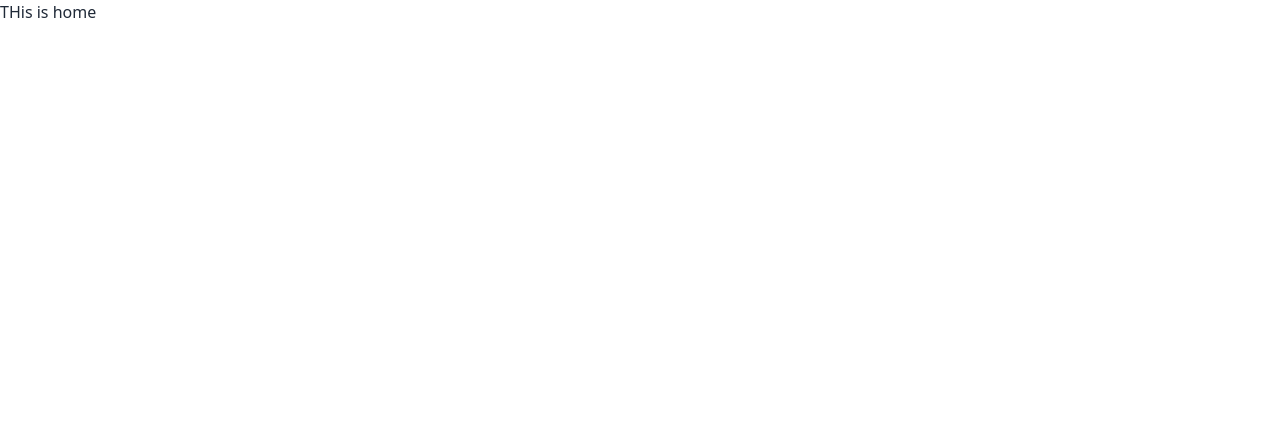
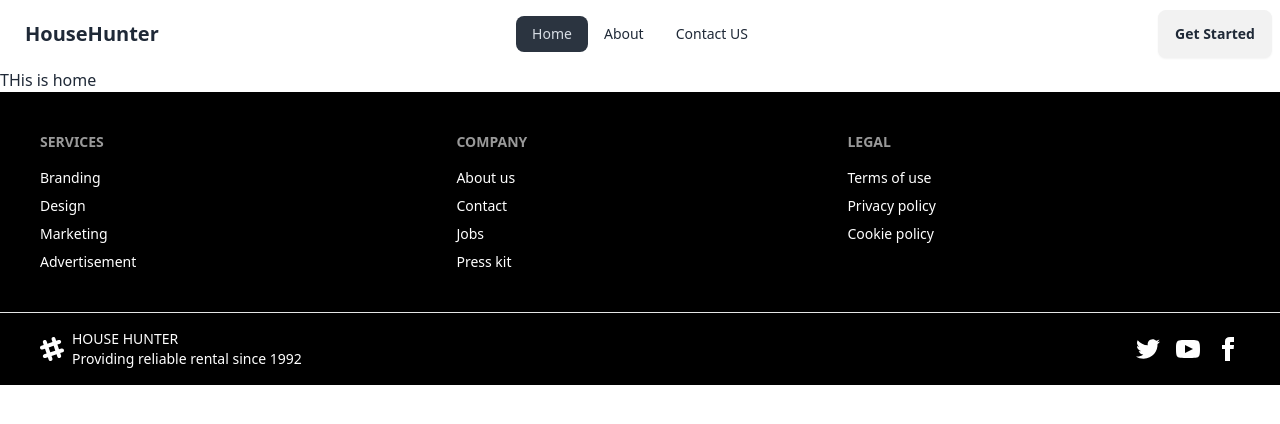
Before and after one commit to MdRehanAli/house-hunter, a React (Vite) app in the folder house-hunter-client/: page / in a window 1280 px wide. Shown: the top 424 px of the page. Built offline with nearby package versions, Linux system fonts and the light colour scheme.

Commit message:
Added Navbar and Footer

```diff
--- a/house-hunter-client/src/Layout/Main.jsx
+++ b/house-hunter-client/src/Layout/Main.jsx
@@ -1,10 +1,14 @@
 import { Outlet } from "react-router-dom";
+import Footer from "../Pages/Shared/Footer/Footer";
+import Navbar from "../Pages/Shared/Navbar/Navbar";
 
 
 const Main = () => {
     return (
         <div>
+            <Navbar></Navbar>
             <Outlet></Outlet>
+            <Footer></Footer>
         </div>
     );
 };
--- /dev/null
+++ b/house-hunter-client/src/Pages/Shared/Footer/Footer.jsx
@@ -0,0 +1,89 @@
+
+
+const Footer = () => {
+    return (
+        <div>
+            <footer className="footer bg-black text-white p-10">
+                <nav>
+                    <h6 className="footer-title">Services</h6>
+                    <a className="link link-hover">Branding</a>
+                    <a className="link link-hover">Design</a>
+                    <a className="link link-hover">Marketing</a>
+                    <a className="link link-hover">Advertisement</a>
+                </nav>
+                <nav>
+                    <h6 className="footer-title">Company</h6>
+                    <a className="link link-hover">About us</a>
+                    <a className="link link-hover">Contact</a>
+                    <a className="link link-hover">Jobs</a>
+                    <a className="link link-hover">Press kit</a>
+                </nav>
+                <nav>
+                    <h6 className="footer-title">Legal</h6>
+                    <a className="link link-hover">Terms of use</a>
+                    <a className="link link-hover">Privacy policy</a>
+                    <a className="link link-hover">Cookie policy</a>
+                </nav>
+            </footer>
+            <footer className="footer bg-black text-white border-base-300 border-t px-10 py-4">
+                <aside className="grid-flow-col items-center">
+                    <svg
+                        width="24"
+                        height="24"
+                        viewBox="0 0 24 24"
+                        xmlns="http://www.w3.org/2000/svg"
+                        fillRule="evenodd"
+                        clipRule="evenodd"
+                        className="fill-current">
+                        <path
+                            d="M22.672 15.226l-2.432.811.841 2.515c.33 1.019-.209 2.127-1.23 2.456-1.15.325-2.148-.321-2.463-1.226l-.84-2.518-5.013 1.677.84 2.517c.391 1.203-.434 2.542-1.831 2.542-.88 0-1.601-.564-1.86-1.314l-.842-2.516-2.431.809c-1.135.328-2.145-.317-2.463-1.229-.329-1.018.211-2.127 1.231-2.456l2.432-.809-1.621-4.823-2.432.808c-1.355.384-2.558-.59-2.558-1.839 0-.817.509-1.582 1.327-1.846l2.433-.809-.842-2.515c-.33-1.02.211-2.129 1.232-2.458 1.02-.329 2.13.209 2.461 1.229l.842 2.515 5.011-1.677-.839-2.517c-.403-1.238.484-2.553 1.843-2.553.819 0 1.585.509 1.85 1.326l.841 2.517 2.431-.81c1.02-.33 2.131.211 2.461 1.229.332 1.018-.21 2.126-1.23 2.456l-2.433.809 1.622 4.823 2.433-.809c1.242-.401 2.557.484 2.557 1.838 0 .819-.51 1.583-1.328 1.847m-8.992-6.428l-5.01 1.675 1.619 4.828 5.011-1.674-1.62-4.829z"></path>
+                    </svg>
+                    <p>
+                        HOUSE HUNTER
+                        <br />
+                        Providing reliable rental since 1992
+                    </p>
+                </aside>
+                <nav className="md:place-self-center md:justify-self-end">
+                    <div className="grid grid-flow-col gap-4">
+                        <a>
+                            <svg
+                                xmlns="http://www.w3.org/2000/svg"
+                                width="24"
+                                height="24"
+                                viewBox="0 0 24 24"
+                                className="fill-current">
+                                <path
+                                    d="M24 4.557c-.883.392-1.832.656-2.828.775 1.017-.609 1.798-1.574 2.165-2.724-.951.564-2.005.974-3.127 1.195-.897-.957-2.178-1.555-3.594-1.555-3.179 0-5.515 2.966-4.797 6.045-4.091-.205-7.719-2.165-10.148-5.144-1.29 2.213-.669 5.108 1.523 6.574-.806-.026-1.566-.247-2.229-.616-.054 2.281 1.581 4.415 3.949 4.89-.693.188-1.452.232-2.224.084.626 1.956 2.444 3.379 4.6 3.419-2.07 1.623-4.678 2.348-7.29 2.04 2.179 1.397 4.768 2.212 7.548 2.212 9.142 0 14.307-7.721 13.995-14.646.962-.695 1.797-1.562 2.457-2.549z"></path>
+                            </svg>
+                        </a>
+                        <a>
+                            <svg
+                                xmlns="http://www.w3.org/2000/svg"
+                                width="24"
+                                height="24"
+                                viewBox="0 0 24 24"
+                                className="fill-current">
+                                <path
+                                    d="M19.615 3.184c-3.604-.246-11.631-.245-15.23 0-3.897.266-4.356 2.62-4.385 8.816.029 6.185.484 8.549 4.385 8.816 3.6.245 11.626.246 15.23 0 3.897-.266 4.356-2.62 4.385-8.816-.029-6.185-.484-8.549-4.385-8.816zm-10.615 12.816v-8l8 3.993-8 4.007z"></path>
+                            </svg>
+                        </a>
+                        <a>
+                            <svg
+                                xmlns="http://www.w3.org/2000/svg"
+                                width="24"
+                                height="24"
+                                viewBox="0 0 24 24"
+                                className="fill-current">
+                                <path
+                                    d="M9 8h-3v4h3v12h5v-12h3.642l.358-4h-4v-1.667c0-.955.192-1.333 1.115-1.333h2.885v-5h-3.808c-3.596 0-5.192 1.583-5.192 4.615v3.385z"></path>
+                            </svg>
+                        </a>
+                    </div>
+                </nav>
+            </footer>
+        </div>
+    );
+};
+
+export default Footer;
--- /dev/null
+++ b/house-hunter-client/src/Pages/Shared/Navbar/Navbar.jsx
@@ -0,0 +1,48 @@
+import { NavLink } from "react-router-dom";
+
+
+const Navbar = () => {
+    const navlinks = <>
+        <li><NavLink to="/">Home</NavLink></li>
+        <li><NavLink to="/about">About</NavLink></li>
+        <li><NavLink to="/contact us">Contact US</NavLink></li>
+    </>
+    return (
+        <div className="navbar bg-base-100">
+            <div className="navbar-start">
+                <div className="dropdown">
+                    <div tabIndex={0} role="button" className="btn btn-ghost lg:hidden">
+                        <svg
+                            xmlns="http://www.w3.org/2000/svg"
+                            className="h-5 w-5"
+                            fill="none"
+                            viewBox="0 0 24 24"
+                            stroke="currentColor">
+                            <path
+                                strokeLinecap="round"
+                                strokeLinejoin="round"
+                                strokeWidth="2"
+                                d="M4 6h16M4 12h8m-8 6h16" />
+                        </svg>
+                    </div>
+                    <ul
+                        tabIndex={0}
+                        className="menu menu-sm dropdown-content bg-base-100 rounded-box z-[1] mt-3 w-52 p-2 shadow">
+                        {navlinks}
+                    </ul>
+                </div>
+                <a className="btn btn-ghost text-xl">HouseHunter</a>
+            </div>
+            <div className="navbar-center hidden lg:flex">
+                <ul className="menu menu-horizontal px-1">
+                    {navlinks}
+                </ul>
+            </div>
+            <div className="navbar-end">
+                <a className="btn">Get Started</a>
+            </div>
+        </div>
+    );
+};
+
+export default Navbar;
```
